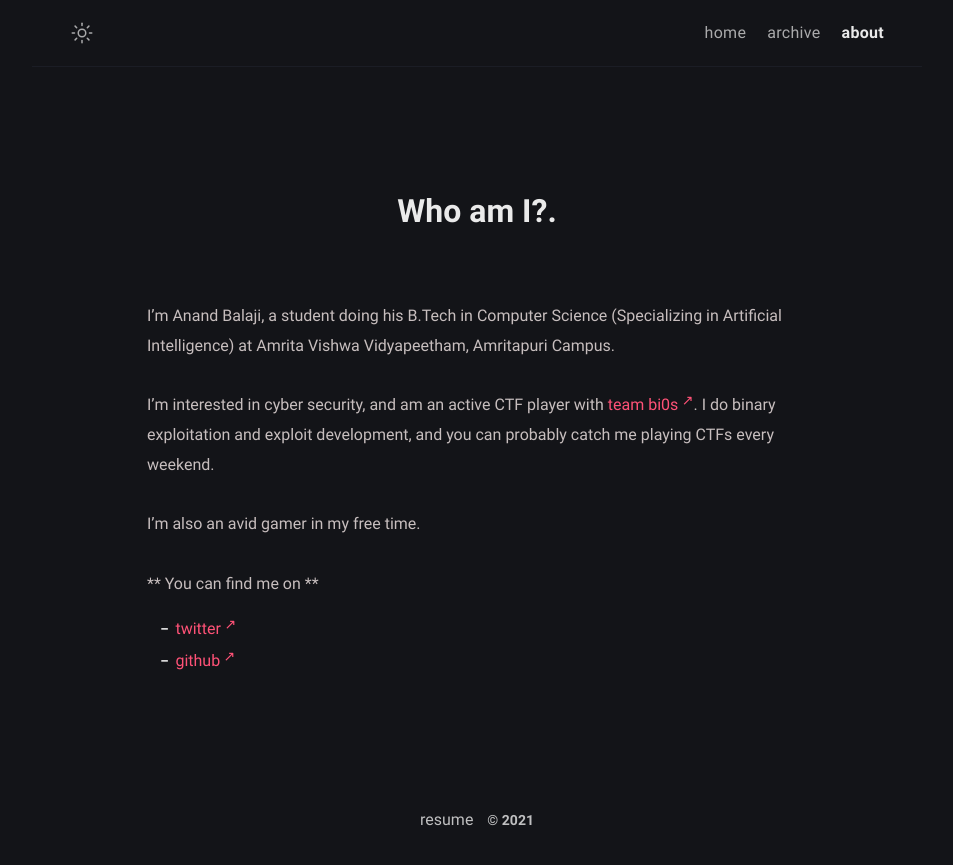
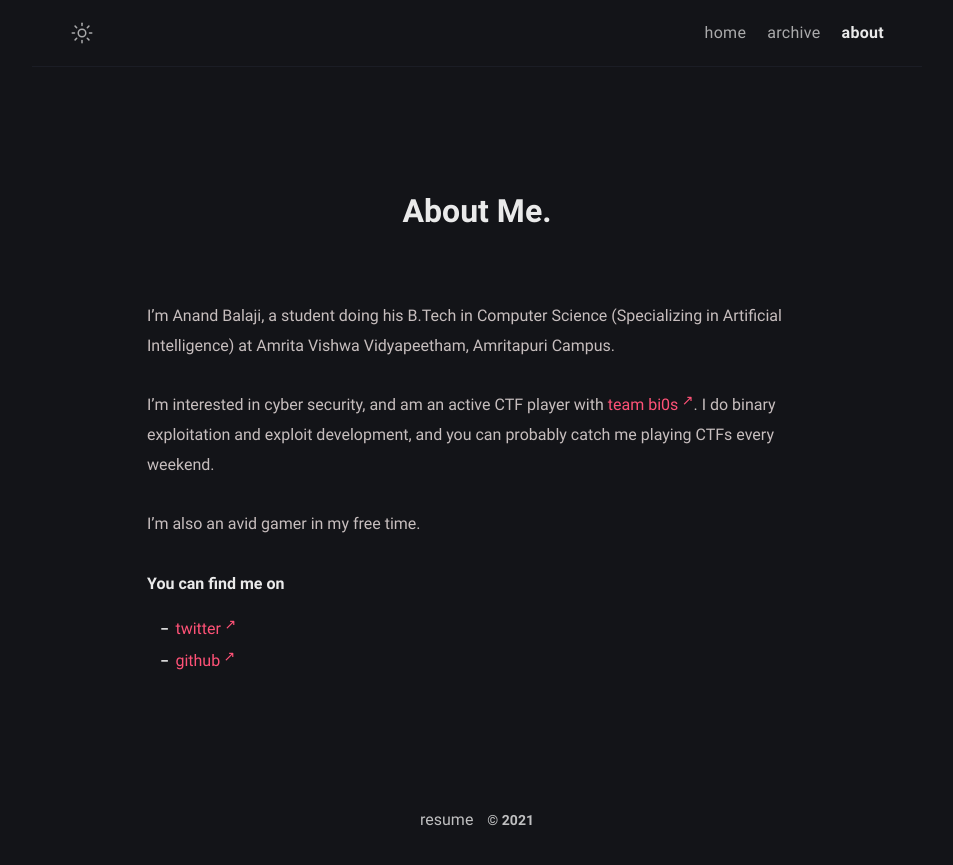
Before and after one commit to d4rk-kn1gh7/d4rk-kn1gh7.github.io, a Jekyll site: the page built from about.md, in a window 1280 px wide. Shown: the top 865 px of the page, without its empty margins (163-1116 px from the left). Built offline with Jekyll 4.4.1, drawn with Linux system fonts in a browser that asks for light colours.

Commit message:
Misc changes

```diff
--- a/_layouts/404.html
+++ b/_layouts/404.html
@@ -33,8 +33,8 @@ layout: compress
       <div class="not-found">
         <div class="container">
           <div class="title">404</div>
-          <p class="phrase">😕 Hmm... Seems you lost from my journey.</p>
-          <a class="solution" href="{{ site.url }}">back home</a>
+          <p class="phrase">😕 Looks like you're lost!</p>
+          <a class="solution" href="{{ site.url }}">Click here to go back home</a>
         </div>
       </div>
     </main>
--- a/about.md
+++ b/about.md
@@ -1,5 +1,5 @@
 ---
-title: Who am I?
+title: About Me
 permalink: /about/
 layout: page
 comments: false
@@ -11,6 +11,6 @@ I'm interested in cyber security, and am an active CTF player with <a href="http
 
 I'm also an avid gamer in my free time.
 
-** You can find me on **
+**You can find me on**
 - <a href="https://www.twitter.com/_d4rkkn1gh7" target="_blank" rel="noopener">twitter</a>
 - <a href="https://www.github.com/d4rk-kn1gh7" target="_blank" rel="noopener">github</a>
```
